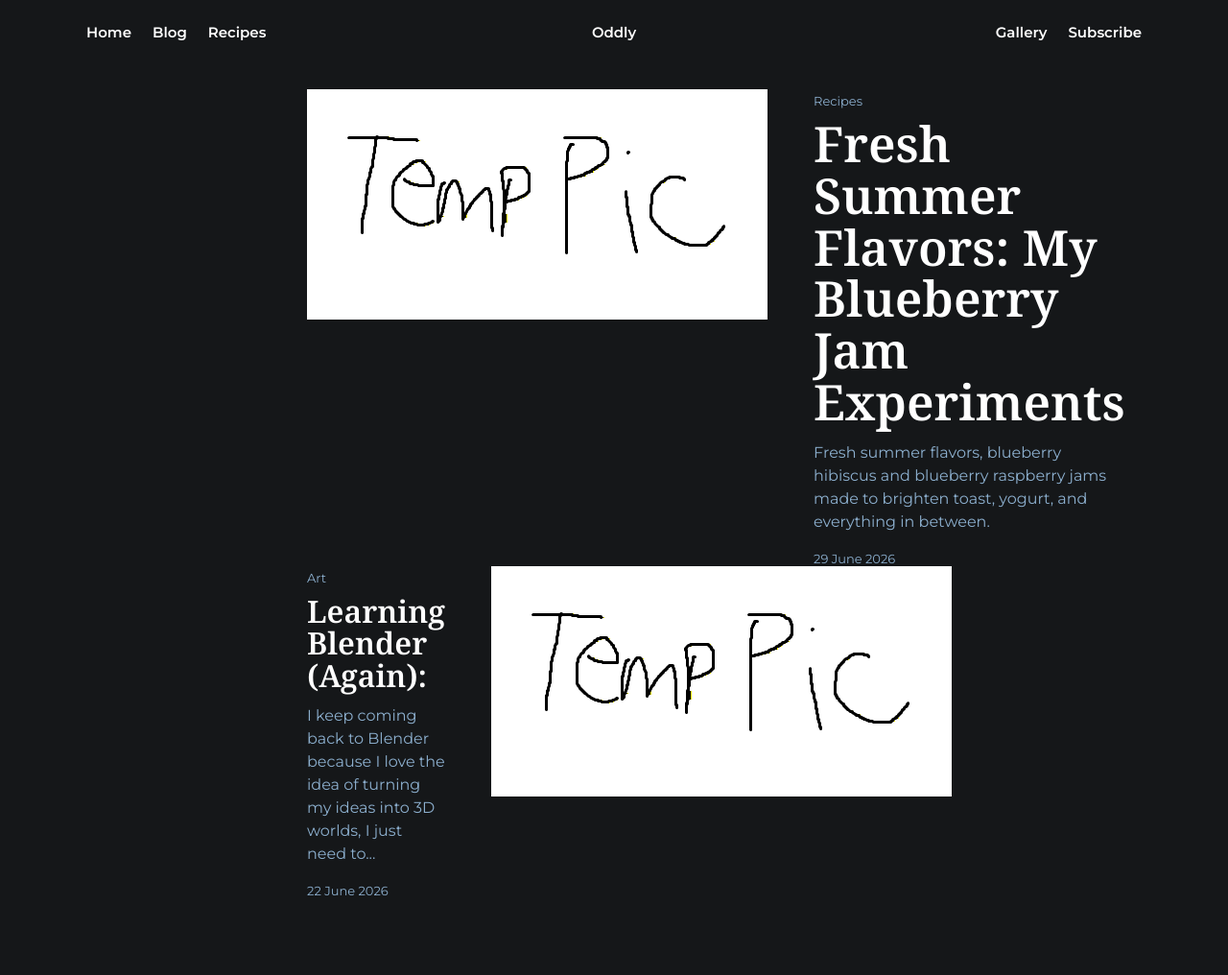
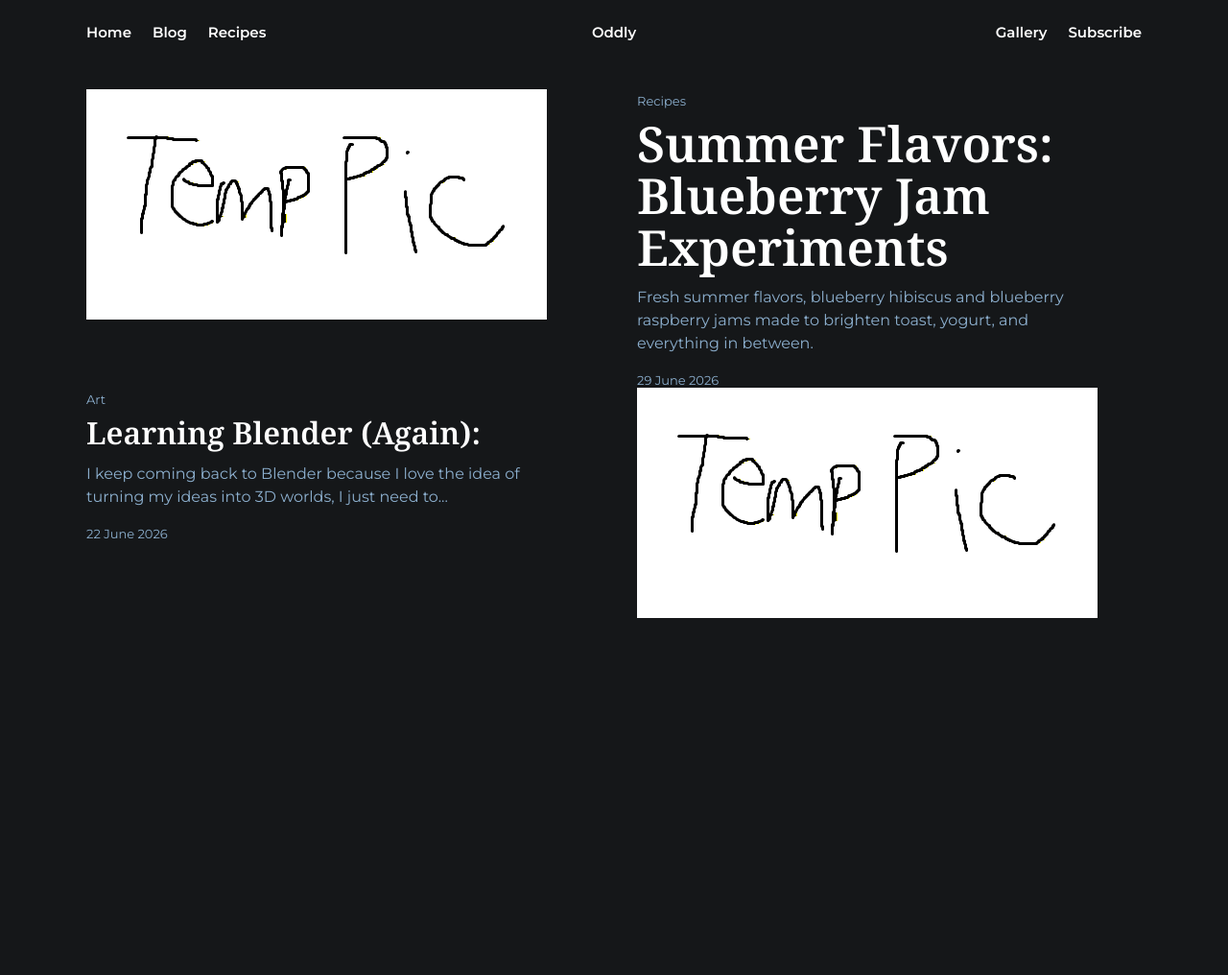
Before and after one commit to Oddly-Augmented/oddly-augmented.github.io, a Jekyll site: the page index.html, which Jekyll copies as it is, in a window 1280 px wide. Shown: the whole page at 96% size. Built offline with Jekyll 4.4.1, drawn with Linux system fonts in a browser that asks for light colours; after the commit the page ends 900 px from its top, so only the background shows below that.

```diff
--- a/index.css
+++ b/index.css
@@ -47,11 +47,13 @@ body{
   font-weight:600;
 }
 
-.page{
-  width:min(100%, var(--max));
-  margin:40px auto 80px;
-  padding:0 320px;
+
+.page {
+  width: min(100%, var(--max-width));
+  margin: 40px auto 80px;
+  padding: 0 32px;
 }
+
 
 .image-text-card{
   display:grid;
--- a/index.html
+++ b/index.html
@@ -39,7 +39,7 @@
 
       <article class="text-card">
         <p class="tag">Recipes</p>
-        <h1>Fresh Summer Flavors: My Blueberry Jam Experiments</h1>
+        <h1> Summer Flavors: Blueberry Jam Experiments</h1>
         <p class="content">Fresh summer flavors, blueberry hibiscus and blueberry raspberry jams made to brighten toast, yogurt, and everything in between.</p>
         <p class="meta">29 June 2026</p>
       </article>
```
Also changed, not shown: _posts/2026-06-29-summer_jams.md (added, +15 -0 lines).
